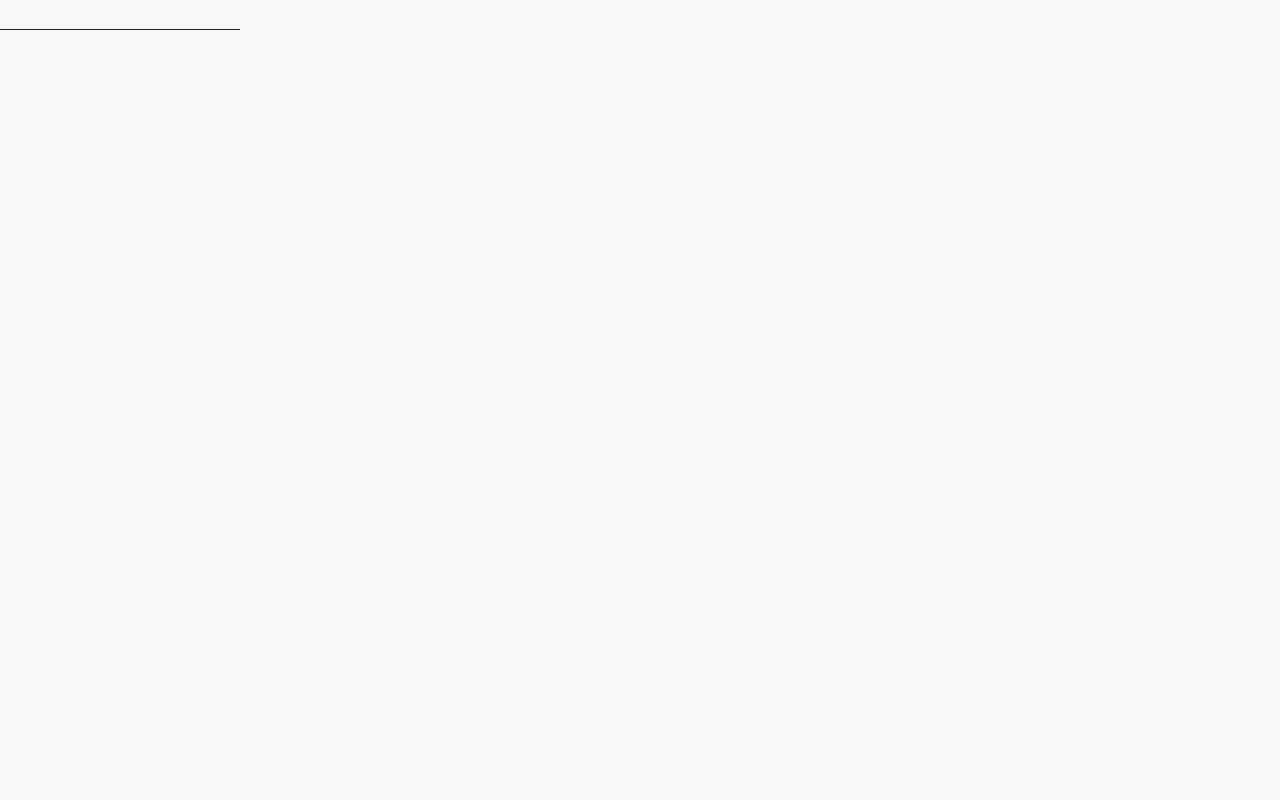
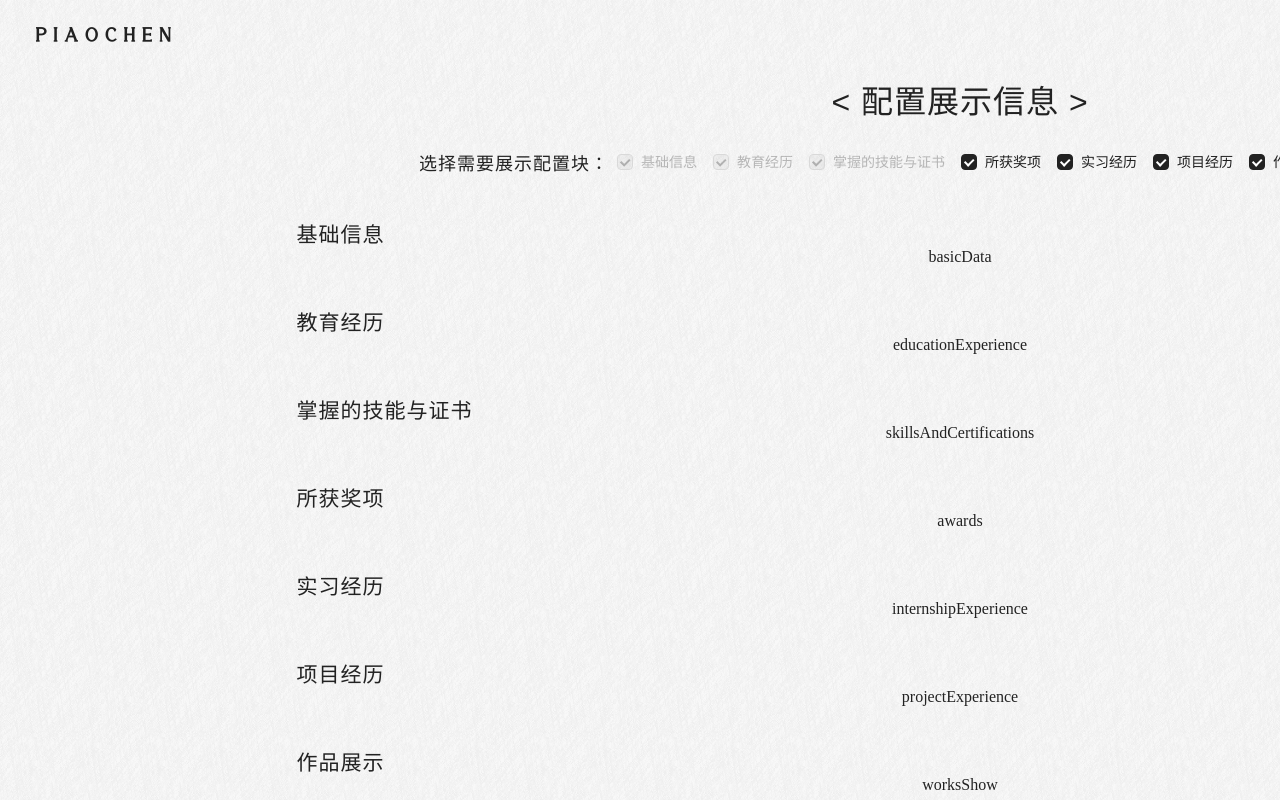
Before and after one commit to HITPC/personalIntroductionPageGenerator, a React (Vite) app: page /edit in a window 1280 px wide. Shown: the top 800 px of the page. Built offline with nearby package versions, Linux system fonts and the light colour scheme.

Commit message:
feat: edit 初步

```diff
--- a/src/App.tsx
+++ b/src/App.tsx
@@ -1,9 +1,24 @@
-import RouterView from "@/router/components/RouterView"
+import RouterView from "@/router/components/RouterView";
+import { ConfigProvider } from "antd";
 
 function App() {
-  return (
-    <RouterView />
-  )
+	return (
+		<ConfigProvider
+			theme={{
+				token: {
+					colorPrimary: "#222",
+					colorPrimaryHover: "#222",
+				},
+				components: {
+					Input: {
+						activeShadow: "none",
+					},
+				},
+			}}
+		>
+			<RouterView />
+		</ConfigProvider>
+	);
 }
 
-export default App
+export default App;
--- a/src/index.css
+++ b/src/index.css
@@ -14,8 +14,13 @@ body,
 #root {
 	width: 100%;
 	height: 100%;
+	overflow: auto;
 	background-color: var(--bg-color);
 	color: var(--primary-color);
+}
+
+#root {
+	background-image: url("/img/texture.png");
 }
 
 @font-face {
@@ -30,7 +35,7 @@ body,
 
 /* 暂且不做移动适配 */
 @media (max-width: 1540px) {
-	#root {
+	html {
 		min-width: 1920px;
 	}
 }
--- /dev/null
+++ b/src/types/userData.ts
@@ -0,0 +1,60 @@
+export default interface UserData {
+  basicData: {
+    name: string;
+    birth: string;
+    phone: string;
+    email: string;
+    wx: string;
+    avatar?: File | string;
+  };
+
+  educationExperience: {
+    school: string;
+    major: string;
+    degree: "学士" | "硕士" | "博士";
+    schoolLevel?: "985" | "211" | "QS100" | "双一流" | "Other";
+    startDate: string;
+    endDate: string;
+    schoolIcon?: File | string;
+  }[];
+
+  skillsAndCertifications: {
+    skills: string[];
+    certifications: string[];
+  };
+
+  awards?: string[];
+
+  internshipExperience?: {
+    company: string;
+    position: string;
+    startDate: string;
+    endDate: string;
+    description: string;
+    companyIcon?: File | string;
+  }[];
+
+  projectExperience?: {
+    name: string;
+    position: string;
+    description: string;
+    startDate: string;
+    endDate: string;
+  }[];
+
+  worksShow?: {
+    title: string;
+    description: string;
+    image?: File | string;
+  };
+
+  descriptionAboutMe?: string;
+  finalMotto?: string;
+}
+
+export interface UserDataZustand extends UserData {
+  setData: (data: Partial<UserData>) => void;
+  resetData: () => void;
+}
+
+export type UserDataKey = keyof UserData;
--- a/src/views/DataEdit/index.module.css
+++ b/src/views/DataEdit/index.module.css
@@ -0,0 +1,125 @@
+.container {
+  width: 100%;
+  padding: 12px;
+  box-sizing: border-box;
+  display: flex;
+  justify-content: center;
+  flex-wrap: wrap;
+  align-content: flex-start;
+}
+
+.header {
+	width: 100%;
+	height: 48px;
+	display: flex;
+	justify-content: space-between;
+	align-items: center;
+	padding: 8px 24px;
+	box-sizing: border-box;
+	z-index: 9;
+}
+
+.author {
+	display: flex;
+	justify-content: center;
+	align-items: center;
+	font-size: 32px;
+	font-weight: 600;
+	user-select: none;
+	letter-spacing: 8px;
+	text-decoration: none;
+	color: var(--primary-color);
+	font-family: "juviya";
+}
+
+.logo {
+	display: flex;
+	justify-content: center;
+	align-items: center;
+	font-size: 21px;
+	user-select: none;
+	letter-spacing: 4px;
+	color: var(--primary-color);
+	text-decoration: none;
+	font-family: "bqgd";
+}
+
+.titleContainer {
+  width: 100%;
+  padding: 16px;
+  display: flex;
+  justify-content: center;
+  align-items: center;
+}
+
+.mainTitle {
+  font-weight: 300;
+  font-size: 32px;
+  color: var(--primary-color);
+  user-select: none;
+  letter-spacing: 1px;
+  font-family: "YouYuan", "Microsoft YaHei", "Arial", sans-serif;
+}
+
+.configContainer {
+	width: 100%;
+	display: flex;
+	justify-content: center;
+	flex-wrap: wrap;
+	align-content: flex-start;
+	row-gap: 24px;
+	box-sizing: border-box;
+}
+
+.topCheckboxContainer {
+	display: flex;
+	justify-content: center;
+	align-items: center;
+	column-gap: 8px;
+	width: 100%;
+	height: 48px;
+}
+
+.topCheckboxContainerTitle {
+	font-size: 18px;
+	font-weight: 300;
+	color: var(--primary-color);
+	user-select: none;
+	letter-spacing: 1px;
+	font-family: "YouYuan", "Microsoft YaHei", "Arial", sans-serif;
+}
+
+.dataContainer {
+	width: 70%;
+	padding: 8px;
+	display: flex;
+	justify-content: center;
+	flex-wrap: wrap;
+	align-content: flex-start;
+	/* border: 1px solid var(--primary-color);
+	border-radius: 4px; */
+	transition: width 0.3s ease;
+	flex-shrink: 0;
+	overflow: hidden;
+}
+
+.topTitle {
+	width: 100%;
+	display: flex;
+	justify-content: flex-start;
+	align-items: center;
+	color: var(--primary-color);
+	font-size: 21px;
+	letter-spacing: 1px;
+	font-family: "YouYuan", "Microsoft YaHei", "Arial", sans-serif;
+}
+
+.dataContentContainer {
+	width: 100%;
+	display: flex;
+	justify-content: center;
+	flex-wrap: wrap;
+	align-content: flex-start;
+	row-gap: 8px;
+	box-sizing: border-box;
+}
--- a/src/views/DataEdit/index.tsx
+++ b/src/views/DataEdit/index.tsx
@@ -1,32 +1,133 @@
-import React from "react";
-import PIGGInput from "@/components/PIGGInput";
+import React, { useState } from "react";
+import { Checkbox } from "antd";
+import type { CheckboxOptionType, GetProp } from "antd";
+import type { UserDataKey } from "@/types/userData";
 import { useUserDataStore } from "@/store/userDataStore";
 import style from "./index.module.css";
 
 const Edit: React.FC = () => {
-	const {
-		basicData,
-		educationExperience,
-		skillsAndCertifications,
-		internshipExperience,
-		projectExperience,
-		worksShow,
-		descriptionAboutMe,
-	} = useUserDataStore();
-	console.log(
-		"read store data: ",
-		basicData,
-		educationExperience,
-		skillsAndCertifications,
-		internshipExperience,
-		projectExperience,
-		worksShow,
-		descriptionAboutMe
+	const topTitleConfigs: CheckboxOptionType<string>[] = [
+		{
+			label: "基础信息",
+			value: "basicData",
+			disabled: true,
+		},
+		{
+			label: "教育经历",
+			value: "educationExperience",
+			disabled: true,
+		},
+		{
+			label: "掌握的技能与证书",
+			value: "skillsAndCertifications",
+			disabled: true,
+		},
+		{
+			label: "所获奖项",
+			value: "awards",
+		},
+		{
+			label: "实习经历",
+			value: "internshipExperience",
+		},
+		{
+			label: "项目经历",
+			value: "projectExperience",
+		},
+		{
+			label: "作品展示",
+			value: "worksShow",
+		},
+		{
+			label: "自我评价",
+			value: "descriptionAboutMe",
+		},
+		{
+			label: "格言",
+			value: "finalMotto",
+		},
+	];
+
+	const [checkedTopTitle, setCheckedTopTitle] = useState<string[]>(
+		topTitleConfigs.map((item) => item.value)
 	);
 
+	const handleTopTitleConfigsChange: GetProp<
+		typeof Checkbox.Group,
+		"onChange"
+	> = (checkedValues) => {
+		// 针对是哪一个值的变化来更新state 移除后变为空值
+		setCheckedTopTitle(checkedValues as string[]);
+	};
+
+	const getTopTitleContent = (title: UserDataKey) => {
+		switch (title) {
+			case "basicData":
+				return <div>{title}</div>;
+			case "educationExperience":
+				return <div>{title}</div>;
+			case "skillsAndCertifications":
+				return <div>{title}</div>;
+			case "awards":
+				return <div>{title}</div>;
+			case "internshipExperience":
+				return <div>{title}</div>;
+			case "projectExperience":
+				return <div>{title}</div>;
+			case "worksShow":
+				return <div>{title}</div>;
+			case "descriptionAboutMe":
+				return <div>{title}</div>;
+			case "finalMotto":
+				return <div>{title}</div>;
+		}
+	};
+
 	return (
-		<div>
-			<PIGGInput />
+		<div className={style.container}>
+			<div className={style.header}>
+				<a
+					className={style.author}
+					href="https://github.com/HITPC"
+					target="_blank"
+				>
+					PIAOCHEN
+				</a>
+				<a className={style.logo} href="/">
+					{"PIPG"}
+				</a>
+			</div>
+			<div className={style.titleContainer}>
+				<span className={style.mainTitle}>{"< 配置展示信息 >"}</span>
+			</div>
+			<div className={style.configContainer}>
+				<div className={style.topCheckboxContainer}>
+					<span className={style.topCheckboxContainerTitle}>
+						选择需要展示配置块：
+					</span>
+					<Checkbox.Group
+						options={topTitleConfigs}
+						defaultValue={checkedTopTitle}
+						onChange={handleTopTitleConfigsChange}
+					/>
+				</div>
+				{topTitleConfigs.map((item) => (
+					<div
+						className={style.dataContainer}
+						style={
+							checkedTopTitle.includes(item.value)
+								? { width: "70%" }
+								: { width: "0" }
+						}
+						key={item.value}
+					>
+						<div className={style.topTitle}>{item.label}</div>
+						<div className={style.dataContentContainer}>
+							{getTopTitleContent(item.value as UserDataKey)}
+						</div>
+					</div>
+				))}
+			</div>
 		</div>
 	);
 };
--- a/src/views/Index/index.module.css
+++ b/src/views/Index/index.module.css
@@ -16,7 +16,7 @@
 	height: 48px;
 	display: flex;
 	justify-content: space-between;
-	align-content: center;
+	align-items: center;
 	padding: 8px 24px;
 	box-sizing: border-box;
 	z-index: 9;
@@ -138,11 +138,12 @@
 	justify-content: center;
 	align-items: center;
 	text-decoration: none;
-	font-size: 28px;
+	font-size: 24px;
 	background-color: var(--primary-color);
 	color: var(--bg-color);
 	border-radius: 24px;
-	font-family: "Segoe UI", Tahoma, Geneva, Verdana, sans-serif;
+	font-family: "bqgd";
+	letter-spacing: 2px;
 	opacity: 0;
 }
 
--- a/src/views/Playground/index.tsx
+++ b/src/views/Playground/index.tsx
@@ -1,6 +1,7 @@
 import React from 'react';
 import Loading from '@/components/Loading';
 import PIGGInput from '@/components/PIGGInput';
+import { Button, Input, Checkbox } from 'antd';
 import style from './index.module.css';
 
 const Playground: React.FC = () => {
@@ -13,6 +14,11 @@ const Playground: React.FC = () => {
         <PIGGInput />
       </div>
       <div className={style.placeholder}></div>
+      <div className={style.itemContainer}>
+        <Button type='primary'>123</Button>
+        <Input></Input>
+        <Checkbox>123</Checkbox>
+      </div>
     </div>
   )
 }
```
Also changed, not shown: src/store/userDataStore.ts (+7 -62 lines), public/img/texture.png (added).
